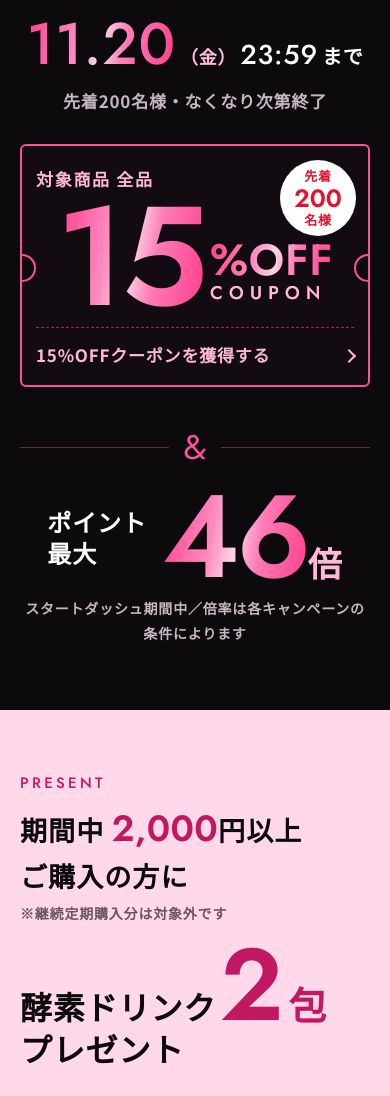
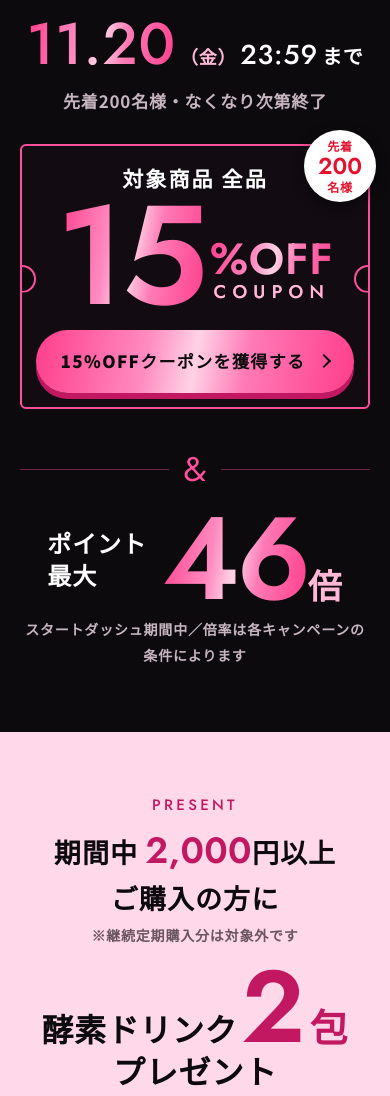
Before and after one commit to greentuushou-arch/danjiki-dojo-blackfriday-2026, a plain HTML site: page index.html in a window 390 px wide. Shown: the part 1044-2140 px from the top of the page. Drawn offline with Linux system fonts and the light colour scheme; a web font is replaced by a local one.

Commit message:
style: 見出し・クーポンを中央揃え、獲得ボタンを目立たせ「対象商品 全品」を大きく
Co-Authored-By: Claude Opus 5.5 <noreply@anthropic.com>

```diff
--- a/index.html
+++ b/index.html
@@ -106,10 +106,10 @@ a{color:inherit;text-decoration:none}
 .sec{padding:68px var(--pad) 72px;position:relative}
 .sec.pink{background:var(--pink-soft);color:var(--ink)}
 .sec.pale{background:var(--pink-pale);color:var(--ink)}
-.no{font-family:"Jost",sans-serif;font-weight:500;font-size:15px;letter-spacing:.22em;color:var(--pink)}
+.no{text-align:center;font-family:"Jost",sans-serif;font-weight:500;font-size:15px;letter-spacing:.22em;color:var(--pink)}
 .pink .no,.pale .no{color:var(--pink-d)}
-.h2{margin-top:6px;font-size:32px;font-weight:700;line-height:1.45;letter-spacing:.04em}
-.lead{margin-top:14px;font-size:17px;line-height:1.9;color:var(--sub)}
+.h2{text-align:center;margin-top:6px;font-size:32px;font-weight:700;line-height:1.45;letter-spacing:.04em}
+.lead{text-align:center;margin-top:14px;font-size:17px;line-height:1.9;color:var(--sub)}
 .pink .lead,.pale .lead{color:#5a4450}
 .btn{display:flex;align-items:center;justify-content:center;gap:12px;width:100%;margin-top:20px;padding:20px 16px;background:var(--pink);color:#fff;font-size:18px;font-weight:700;letter-spacing:.08em;border-radius:999px;transition:background .2s}
 .btn::after{content:"";width:8px;height:8px;border-top:2px solid currentColor;border-right:2px solid currentColor;transform:rotate(45deg)}
@@ -124,7 +124,8 @@ a{color:inherit;text-decoration:none}
 .ticket::before,.ticket::after{content:"";position:absolute;top:50%;width:24px;height:24px;margin-top:-12px;border-radius:50%;background:var(--ink);border:2px solid var(--pink)}
 .ticket::before{left:-14px;clip-path:inset(0 0 0 50%)}
 .ticket::after{right:-14px;clip-path:inset(0 50% 0 0)}
-.ticket .what{padding-right:96px;font-size:17px;font-weight:700;letter-spacing:.1em;color:var(--pink-l)}
+.ticket{text-align:center}
+.ticket .what{font-size:26px;font-weight:900;letter-spacing:.1em;color:#fff;line-height:1.4}
 .ticket .big{display:flex;align-items:flex-end;justify-content:center;gap:10px;margin-top:6px;line-height:.8}
 .ticket .pct{font-family:"Jost",sans-serif;font-weight:600;font-size:min(38vw,232px);letter-spacing:-.03em}
 .ticket .off{font-family:"Jost",sans-serif;font-weight:600;font-size:min(12.5vw,76px);line-height:.88;padding-bottom:12px}
@@ -132,17 +133,17 @@ a{color:inherit;text-decoration:none}
 .ticket .stamp{position:absolute;top:20px;right:20px;width:96px;height:96px;border-radius:50%;background:#fff;color:var(--red);display:flex;flex-direction:column;align-items:center;justify-content:center;line-height:1.15;font-weight:900;font-size:15px;letter-spacing:.06em;text-align:center}
 .ticket .stamp b{font-family:"Jost",sans-serif;font-size:32px;font-weight:600;letter-spacing:0}
 .ticket .tag2{position:absolute;top:22px;right:20px;padding:4px 12px;border:1px solid var(--pink);font-size:14px;font-weight:700;color:var(--pink-l);letter-spacing:.1em;border-radius:999px}
-.ticket .get{display:flex;align-items:center;justify-content:space-between;margin-top:14px;padding-top:12px;border-top:1px dashed #ff4f9a88;font-size:17px;font-weight:700;color:var(--pink-l)}
+.ticket .get{display:flex;align-items:center;justify-content:center;gap:14px;margin-top:18px;padding:18px 16px;background:var(--g-pink);color:var(--ink);border-radius:999px;font-size:19px;font-weight:900;letter-spacing:.08em;box-shadow:0 6px 0 var(--pink-d);transition:transform .15s,box-shadow .15s}
 .ticket .get::after{content:"";width:8px;height:8px;border-top:2px solid currentColor;border-right:2px solid currentColor;transform:rotate(45deg)}
-.ticket:hover .get{color:#fff}
+.ticket:hover .get{transform:translateY(3px);box-shadow:0 3px 0 var(--pink-d)}
 .ticket.is-over{opacity:.45;pointer-events:none}
-.ticket.is-over .get{font-size:0}
+.ticket.is-over .get{font-size:0;background:#444;box-shadow:none}
 .ticket.is-over .get::before{content:"このクーポンの配布は終了しました";font-size:15px}
 .ticket.free .big{align-items:center;margin-top:10px}
-.ticket.free .what{padding-right:0;margin-top:34px}
+.ticket.free .what,.ticket:has(.tag2) .what{margin-top:30px}
 .ticket.free .free-t{font-size:min(19vw,112px);font-weight:900;line-height:1;letter-spacing:.02em}
 .ticket.free .free-t .num{font-size:1.3em;font-weight:600}
-.ticket.free .what b{font-family:"Jost",sans-serif;font-size:24px;font-weight:600;color:#fff}
+.ticket.free .what b{font-family:"Jost",sans-serif;font-size:1.3em;font-weight:600;color:var(--pink)}
 
 /* ---------- 01 スタートダッシュ ---------- */
 .dash-head{text-align:center}
@@ -164,8 +165,8 @@ a{color:inherit;text-decoration:none}
 
 /* ---------- 02 プレゼント ---------- */
 .gift .h2 .num{font-size:1.35em;font-weight:600;color:var(--pink-d)}
-.gift-cond{margin-top:6px;font-size:14px;font-weight:700;color:#6a5560}
-.gift-big{margin-top:14px;display:flex;align-items:baseline;flex-wrap:wrap;gap:0 4px;line-height:1.1}
+.gift-cond{text-align:center;margin-top:6px;font-size:14px;font-weight:700;color:#6a5560}
+.gift-big{justify-content:center;margin-top:14px;display:flex;align-items:baseline;flex-wrap:wrap;gap:0 4px;line-height:1.1}
 .gift-big .k{font-size:38px;font-weight:900;letter-spacing:.02em}
 .gift-big .n{font-family:"Jost",sans-serif;font-weight:600;font-size:min(26vw,120px);line-height:.9;color:var(--pink-d)}
 .gift-big .u{font-size:44px;font-weight:900;color:var(--pink-d)}
@@ -326,9 +327,11 @@ a{color:inherit;text-decoration:none}
   .ticket .big{gap:6px}
   .ticket .pct{font-size:36vw}
   .ticket .off{font-size:11.2vw}
-  .ticket .stamp{width:76px;height:76px;font-size:13px;top:14px;right:12px}
-  .ticket .stamp b{font-size:25px}
+  .ticket .stamp{width:72px;height:72px;font-size:12px;top:-16px;right:-8px;box-shadow:0 4px 12px #0008}
+  .ticket .stamp b{font-size:23px}
   .ticket .tag2{top:18px;right:14px;font-size:13px}
+  .ticket .what{font-size:21px}
+  .ticket .get{font-size:17px;padding:16px 12px}
   .point .l{font-size:24px}
   .point .r span{font-size:34px}
   .gift-big .k,.gift-big .p{font-size:32px}
```
